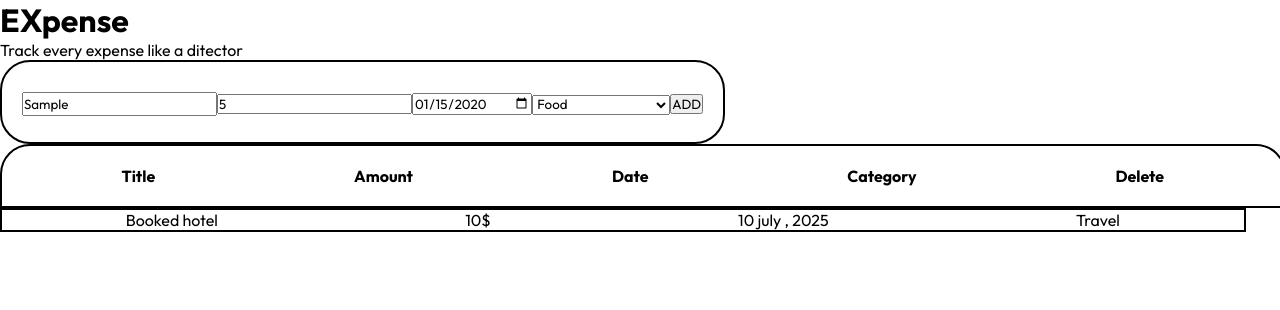
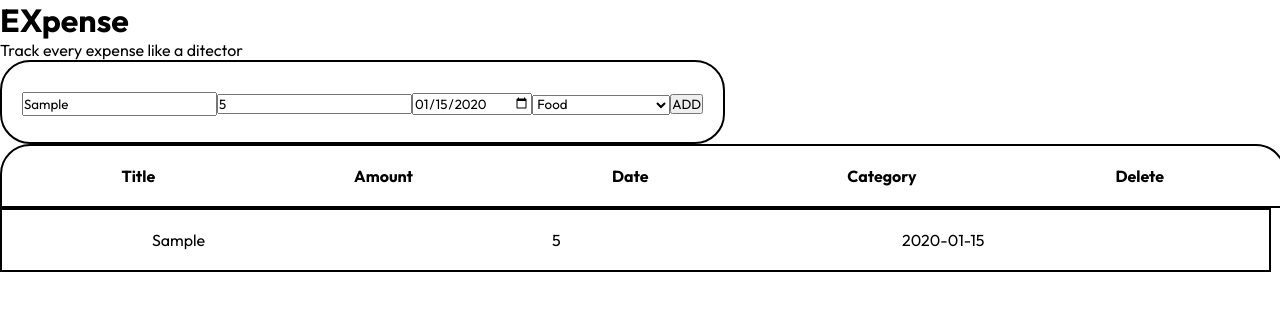
Before and after one commit to TechDiverArajit/react-expense-tracker, a React (Vite) app: page / in a window 1280 px wide. Both pictures are taken after typing "Sample", "5", "2020-01-15" into the empty fields and a click on the button "ADD". Shown: the top 310 px of the page. Built offline with nearby package versions, Linux system fonts and the light colour scheme.

Commit message:
feature implemented

```diff
--- a/src/Expense.jsx
+++ b/src/Expense.jsx
@@ -1,4 +1,40 @@
+import { useState } from "react"
+
 const Expense = ()=>{
+    const[transaction , setTransaction] = useState([])
+    const[title , setTitle] = useState("");
+    const[amount , setAmount] = useState();
+    const[date , setDate] = useState();
+    const[category , setCategory]  = useState();
+
+    const addTransaction = ()=>{
+        if(title.trim!=""){
+            const objects = {
+                title: title,
+                amount: amount,
+                date: date,
+                category: category
+            }
+            setTransaction(t=>[...t ,objects])
+
+        }
+
+    }
+
+    const titleHandler = (e) =>{
+        setTitle(e.target.value);
+    }
+    const dateHandler = (e)=>{
+        setDate(e.target.value);
+    }
+    const amountHandler = (e)=>{
+        setAmount(e.target.value);
+    }
+    const categoryHandler = (e)=>{
+      setCategory(e.target.value)
+    }
+
+
     return(
         <>
         <div>
@@ -7,11 +43,11 @@ const Expense = ()=>{
 
       <div className="main-container">
         <div className="expense-details">
-          <input className="title" type="text" placeholder="Enter expense details" />
-          <input className="amount" type="number" placeholder="Enter the amount" />
-          <input className="date" type="date" />
-            <select>
-              <option value="">Food</option>
+          <input onChange={(e)=>titleHandler(e)} className="title" type="text" placeholder="Enter expense details" />
+          <input onChange={(e)=>amountHandler(e)} className="amount" type="number" placeholder="Enter the amount" />
+          <input onChange={(e)=>dateHandler(e)} className="date" type="date" />
+            <select onChange={(e)=>categoryHandler(e)}>
+              <option value="Food">Food</option>
               <option value="Transportation">Transportation</option>
               <option value="Housing & rent">Housing & rent</option>
               <option value="Bills & Subscriptions">Bills & Subscriptions</option>
@@ -19,7 +55,7 @@ const Expense = ()=>{
               <option value="Travel">Travel</option>
               <option value="Education">Education</option>
             </select>
-            <button className="add-btn">
+            <button onClick={addTransaction} className="add-btn">
               ADD
             </button>
 
@@ -34,20 +70,50 @@ const Expense = ()=>{
           <h4>Delete</h4>
           </div>
         </div>
+        <ul>
+            {/* <div className="Results">
+                <li>
+                    <div id="title" >
+                        <p> Booked a hotel </p>
+                    </div>
 
-        <div className="Results">
-            <ul>
-                <li><p>
-            Booked hotel
-          </p>
-          <p>
+          <div id="amount">
+            <p>
             10$
-          </p>
-          <p>10 july , 2025</p>
-          <p>Travel</p></li>
-            </ul>
+            </p>
+          </div>
 
+          <div id="date">
+            <p>10 july , 2025</p>
+          </div>
+
+        <div id="category">
+            <p >Travel</p>
         </div>
+
+          </li>
+            </div> */}
+            {transaction.map((trxn)=>
+              <div className="Results">
+                <li>
+                  <div id="title">
+                    <p>{trxn.title}</p>
+                  </div>
+                  <div id="amount">
+                    <p>{trxn.amount}</p>
+                  </div>
+                  <div id="date">
+                    <p>{trxn.date}</p>
+                  </div>
+                  <div id="category">
+                    <p>{trxn.category}</p>
+                  </div>
+                </li>
+              </div>
+            )}
+        </ul>
+
+
       </div>
     </div>
         </>
--- a/src/index.css
+++ b/src/index.css
@@ -29,9 +29,37 @@
   display: flex;
   justify-content: space-around;
 }
-.Results ul li{
-  width: 97vw;
+.Results li{
+  width: 99vw;
   border: 2px solid black;
+  height: 40px;
+  padding-top: 20px;
   display: flex;
+  position: relative;
   justify-content: space-around;
 }
+
+li #title{
+  /* border: 2px solid black;
+  width: 200px;
+  word-break: break-all;
+  margin-left: 100px; */
+  position: absolute;
+  left: 150px;
+
+}
+
+li #amount{
+  position: absolute;
+  left: 550px;
+}
+
+li #date{
+  position: absolute;
+  left: 900px;
+}
+
+li #category{
+  position: absolute;
+  left: 1300px;
+}
```
